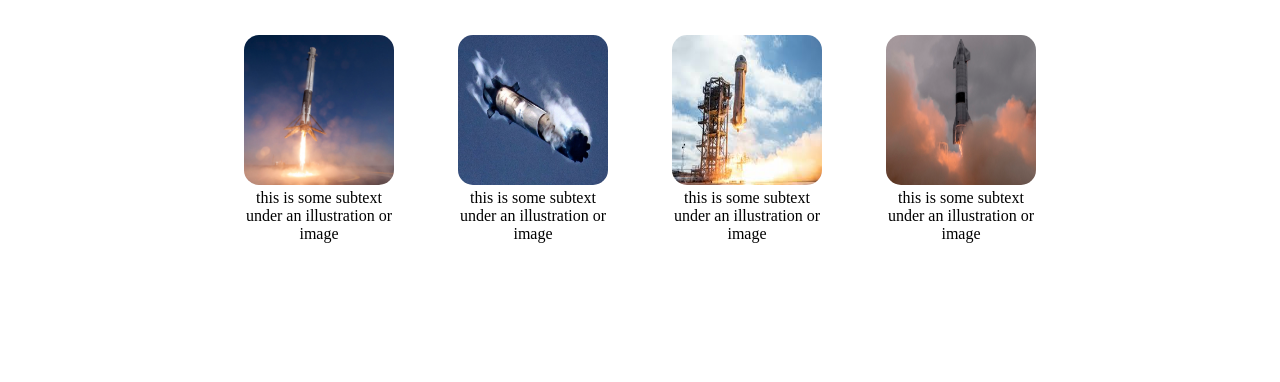
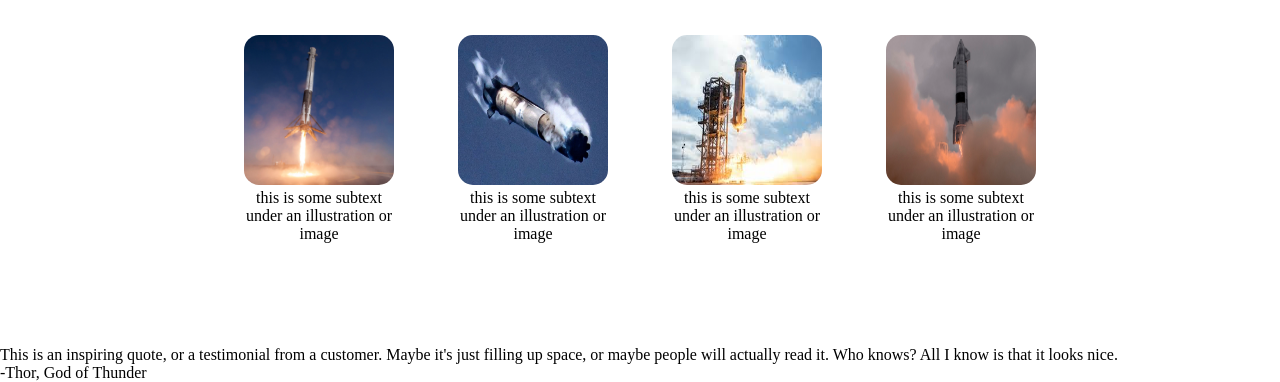
Before and after one commit to AJ-Kandra/Odin-Landing-Page, a plain HTML site: page index.html in a window 1280 px wide. Shown: the part 484-866 px from the top of the page. Before the commit the page ends 830 px from the top, so only its background shows below. Drawn offline with Linux system fonts and the light colour scheme.

Commit message:
Add html for section 3
Added paragraphs for section 3. This includes the quote.

```diff
--- a/index.html
+++ b/index.html
@@ -20,6 +20,7 @@
         <li><a href="#">Header Link Three</a></li>
       </ul>
     </header>
+    <!-- SECTION 1 -->
     <section class="section-1">
       <div class="section-1-container-text">
         <h1>This website is awesome</h1>
@@ -36,6 +37,7 @@
         />
       </div>
     </section>
+    <!-- SECTION 2 -->
     <section class="section-2">
       <h1>Some random information.</h1>
       <div class="section-2-container">
@@ -57,5 +59,13 @@
         </div>
       </div>
     </section>
+    <!-- SECTION 3 -->
+    <section class="section-3"></section>
+    <p>
+      This is an inspiring quote, or a testimonial from a customer. Maybe it's
+      just filling up space, or maybe people will actually read it. Who knows?
+      All I know is that it looks nice.
+    </p>
+    <p>-Thor, God of Thunder</p>
   </body>
 </html>
--- a/style.css
+++ b/style.css
@@ -125,3 +125,7 @@ h1 {
   text-align: center;
   width: 150px;
 }
+
+/* ----------END OF SECTION 2---------- */
+
+/* ----------START OF SECTION 3---------- */
```
